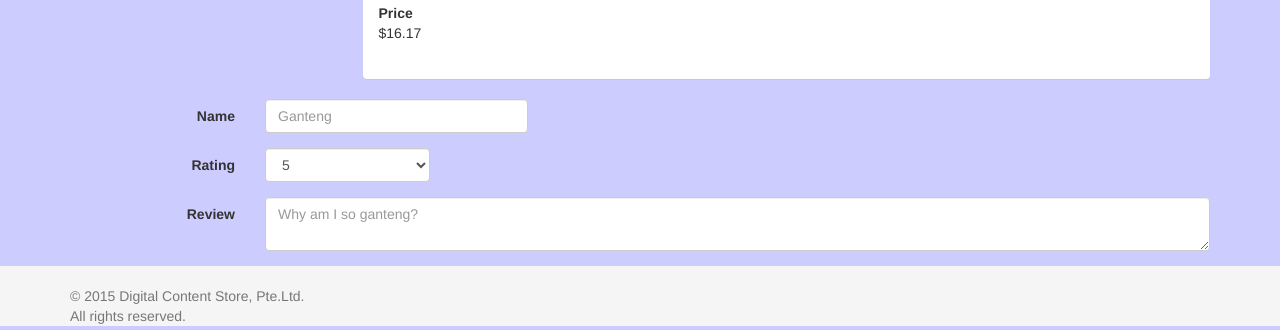
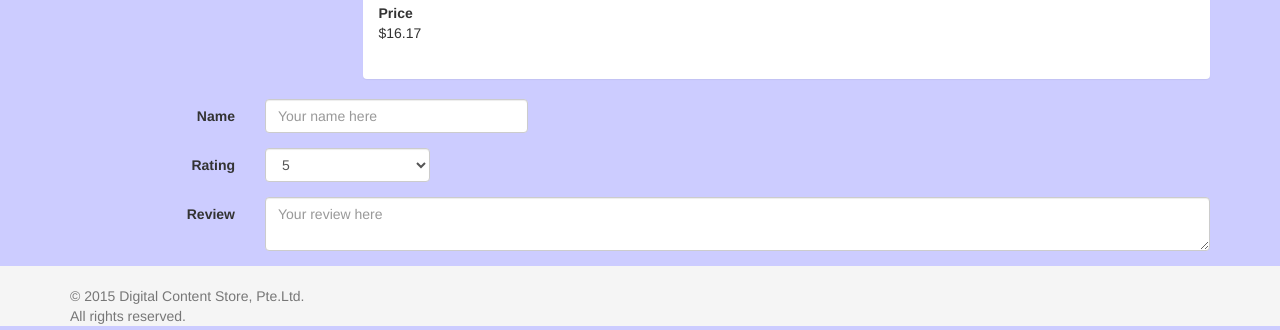
Before and after one commit to 9gix/dcs, a Django app: page /application/15/ in a window 1280 px wide. Shown: the part 1619-1949 px from the top of the page. Run offline with Django 3.2, Linux system fonts and the light colour scheme; data comes from the database, SQL or seed files in the repository; parts of the project's set-up code (start-up, migrations or seed data) failed here and were passed over; some libraries are stand-ins or nearby versions.

Commit message:
Replace placeholders in review form fields

```diff
--- a/multimedia/templates/multimedia/base_detail.html
+++ b/multimedia/templates/multimedia/base_detail.html
@@ -29,7 +29,7 @@
   <div class="form-group">
     <label class="col-md-2 control-label">Name</label>
     <div class="col-md-3">
-      <input type="text" class="form-control" placeholder="Ganteng">
+      <input type="text" class="form-control" placeholder="Your name here">
     </div>
   </div>
   <div class="form-group">
@@ -47,7 +47,7 @@
   <div class="form-group">
     <label class="col-md-2 control-label">Review</label>
     <div class="col-md-10">
-      <textarea class="form-control" placeholder="Why am I so ganteng?"></textarea>
+      <textarea class="form-control" placeholder="Your review here"></textarea>
     </div>
   </div>
 </form>
```
